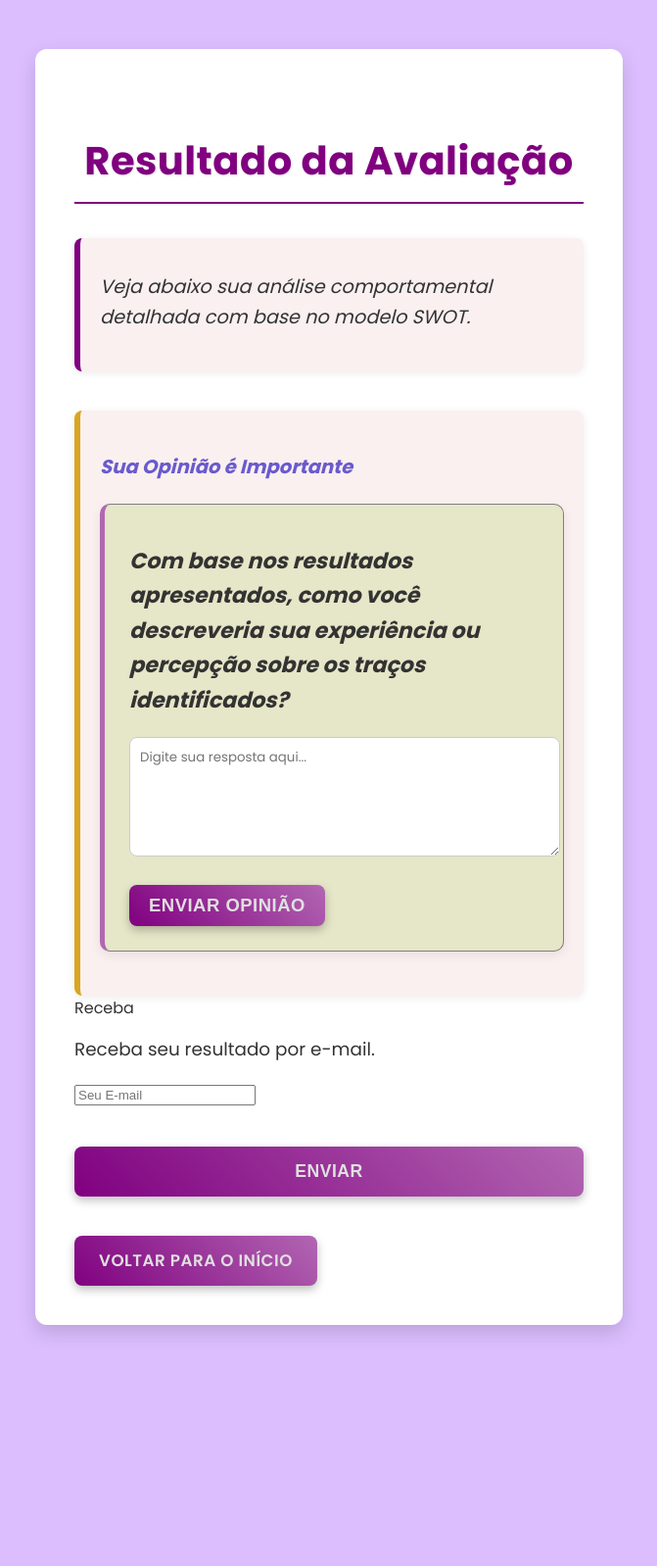
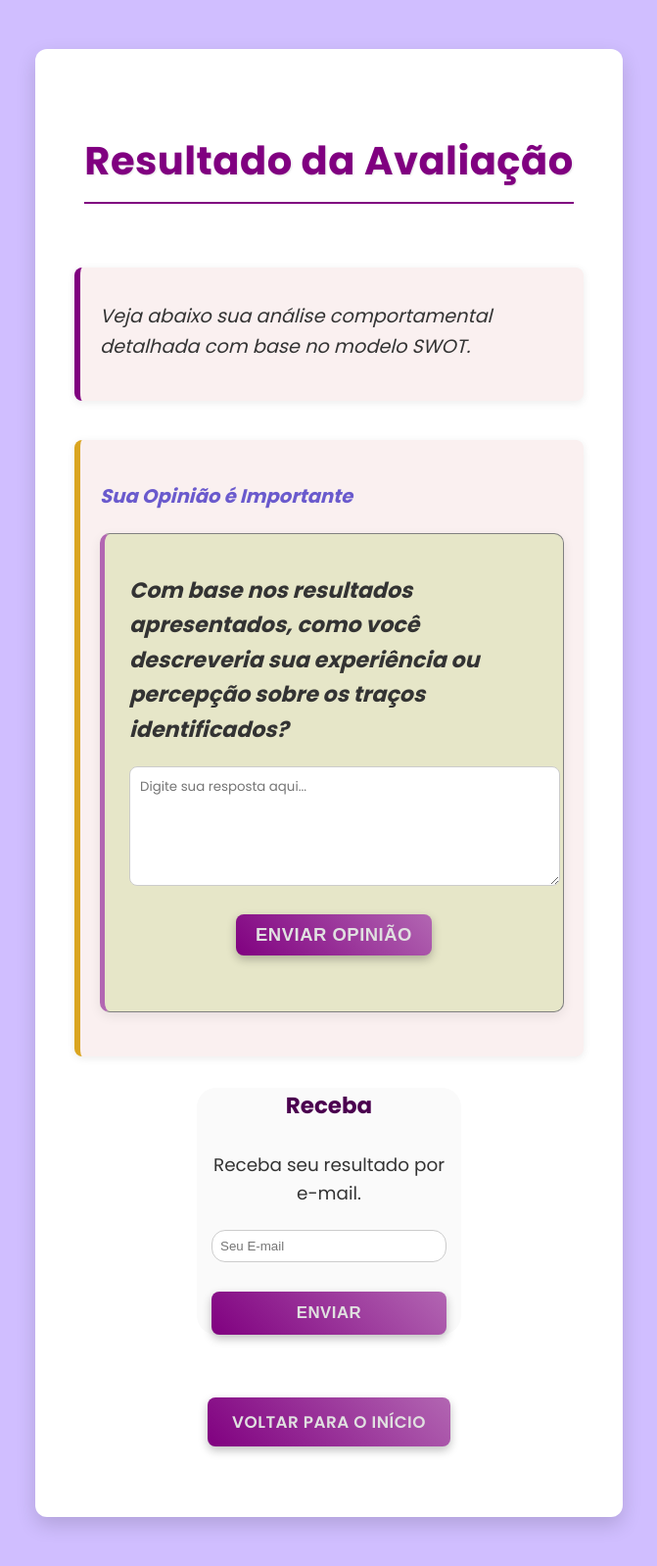
Before and after one commit to 916dudz/FormsPerform, a Flask app: template templates/resultado.html in a window 1280 px wide. Shown: the whole page at 98% size, without its empty margins (304-975 px from the left). Before the commit the page ends 1364 px from the top, so only its background shows below. Run offline with Flask 3, Linux system fonts and the light colour scheme; the template is opened without the code that fills it, so the values that code supplies are empty.

Commit message:
style.css: new CSS additions

```diff
--- a/static/style.css
+++ b/static/style.css
@@ -25,20 +25,20 @@
 
 body {
     font-family: "Poppins", sans-serif;
-    background-color: var(--background-light);
+    display: flex; /* Ativa o Flexbox */
+    flex-direction: column; /* Alinha os itens verticalmente (um abaixo do outro) */
+    align-items: center; /* Centraliza os itens horizontalmente */
+    justify-content: center; /* Centraliza os itens verticalmente no meio da tela */
+    min-height: 100vh;
     overflow-x: hidden;
     color: var(--text-color);
     margin: 0;
     padding: 20px;
-    display: flex;
-    justify-content: center;
-    align-items: center;
-    min-height: 100vh;
     box-sizing: border-box;
     line-height: 1.6;
 
     /* Novo fundo para o body - mais limpo e sutil */
-    background: rgb(220, 190, 255);
+    background: rgb(208, 190, 255);
 }
 
 .container {
@@ -64,7 +64,10 @@ body {
 }
 
 .result-container {
-    background-color: var(--white-color);
+    display: flex;
+    flex-direction: column;
+    align-items: center;
+    background-color: white;
     border-radius: 12px;
     box-shadow: 0 8px 20px var(--shadow-medium);
     padding: 40px;
@@ -266,6 +269,7 @@ button {
     );
     letter-spacing: 0.5px;
     text-transform: uppercase;
+    margin: 2rem auto;
 }
 
 button:hover {
@@ -329,6 +333,7 @@ button:hover {
     );
     letter-spacing: 0.5px;
     text-transform: uppercase;
+    margin: 2rem auto;
 }
 
 .back-button:hover {
@@ -517,3 +522,84 @@ body {
     max-width: 100%;
     overflow-x: hidden;
 }
+
+.card {
+    width: 240px;
+    padding: 0 15px;
+    text-align: center;
+    display: flex;
+    align-items: center;
+    justify-content: center;
+    flex-direction: column;
+    gap: 12px;
+    background: #fafafa;
+    border-radius: 20px;
+    margin-top: 2rem; /* Adiciona um espaço acima do cartão */
+    max-width: 400px; /* Define uma largura máxima */
+    margin: 2rem auto;
+}
+
+.card > * {
+    margin: 0;
+}
+
+.card__title {
+    font-size: 23px;
+    font-weight: 900;
+    color: #4b004f;
+}
+
+.card__content {
+    font-size: 13px;
+    line-height: 18px;
+    color: #333;
+}
+
+.card__form {
+    display: flex;
+    flex-direction: column;
+    gap: 10px;
+    width: 100%; /* Garante que o formulário ocupe a largura do card */
+}
+
+.card__form input {
+    margin-top: 10px;
+    padding: 0.6em;
+    background: #fff;
+    border: 1px solid #ccc;
+    border-radius: 14px;
+    outline: 0;
+    color: black;
+}
+
+.sign-up {
+    padding: 12px 25px;
+    margin: 20px auto 0;
+    border: none; /* Botões não precisam de borda por padrão */
+    border-radius: 8px;
+    font-size: 1.05em;
+    font-weight: 600;
+    color: var(--light-text-color);
+    background-image: linear-gradient(
+        45deg,
+        var(--primary-color) 0%,
+        var(--primary-light) 100%
+    );
+
+    box-shadow: 0 4px 10px var(--shadow-button);
+    text-transform: uppercase;
+    letter-spacing: 0.5px;
+    cursor: pointer;
+    transition: all 0.3s ease;
+}
+
+.sign-up:hover {
+    opacity: 0.85;
+    transform: translateY(-2px); /* Efeito sutil ao passar o mouse */
+}
+
+html,
+body {
+    max-width: 100%;
+    overflow-x: hidden;
+}
```
